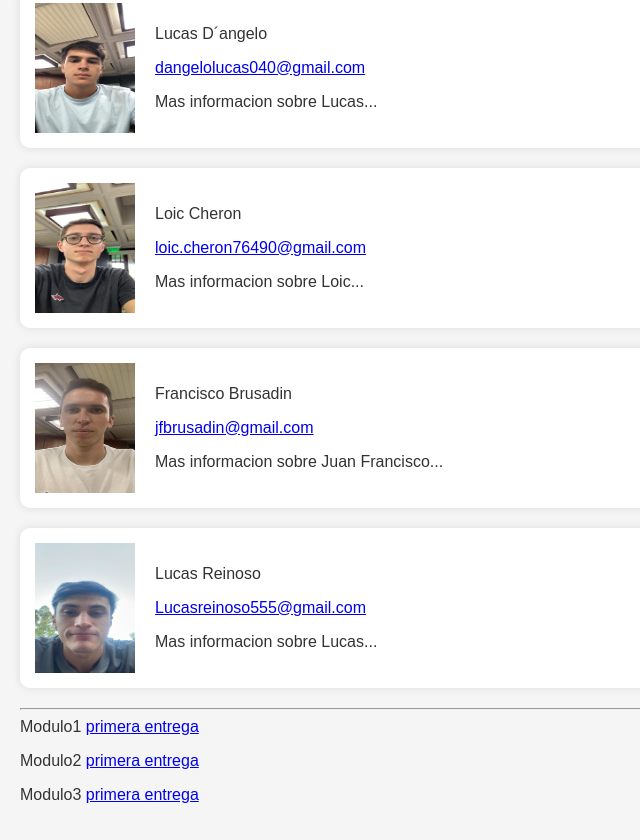
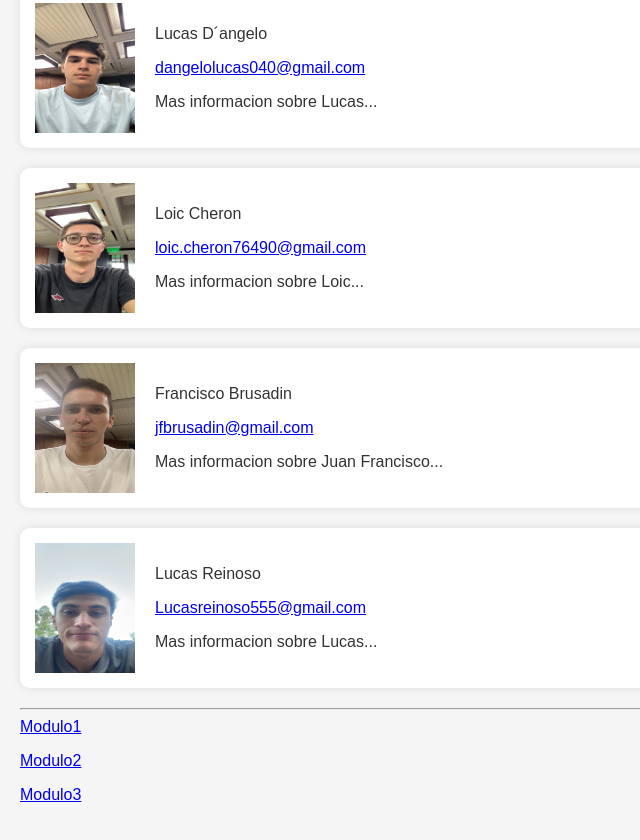
Before and after one commit to Nico14B/CV_BARTOLINI, a plain HTML site: page index.html in a window 1280 px wide. Shown: the part 719-1559 px from the top of the page, without its empty margins (0-640 px from the left). Drawn offline with Linux system fonts and the light colour scheme; a web font is replaced by a local one.

Commit message:
index.html

```diff
--- a/index.html
+++ b/index.html
@@ -104,9 +104,9 @@
     </div>
 
 <hr>
-    Modulo1 <a href="https://github.com/Martinkotlik11/Modulo1">primera entrega</a> <p>
-     Modulo2 <a href="https://github.com/Nico14B/Modulo2">primera entrega</a> <p>
-         Modulo3 <a href="https://github.com/LucasDangelof/Modulo3">primera entrega</a> <p>
+     <a href="https://github.com/Martinkotlik11/Modulo1">Modulo1</a> <p>
+     <a href="https://github.com/Nico14B/Modulo2">Modulo2</a> <p>
+     <a href="https://github.com/LucasDangelof/Modulo3">Modulo3</a> <p>
 
 
 
```
